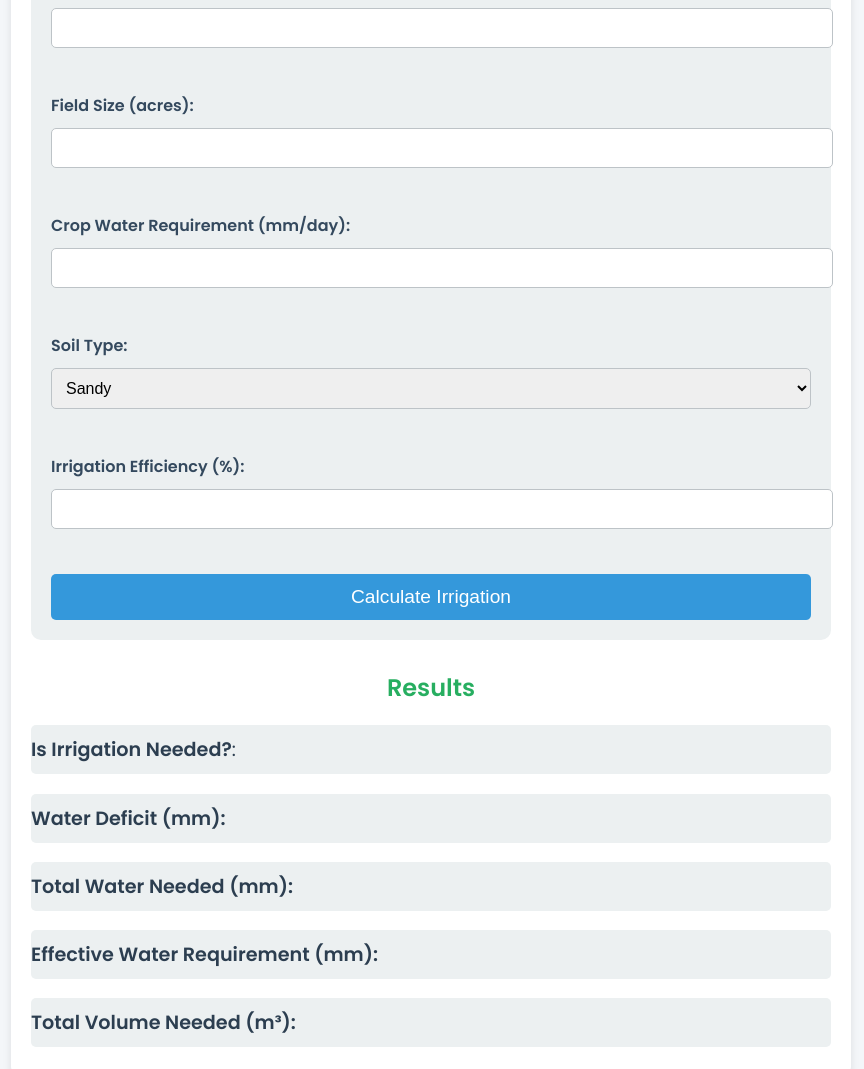
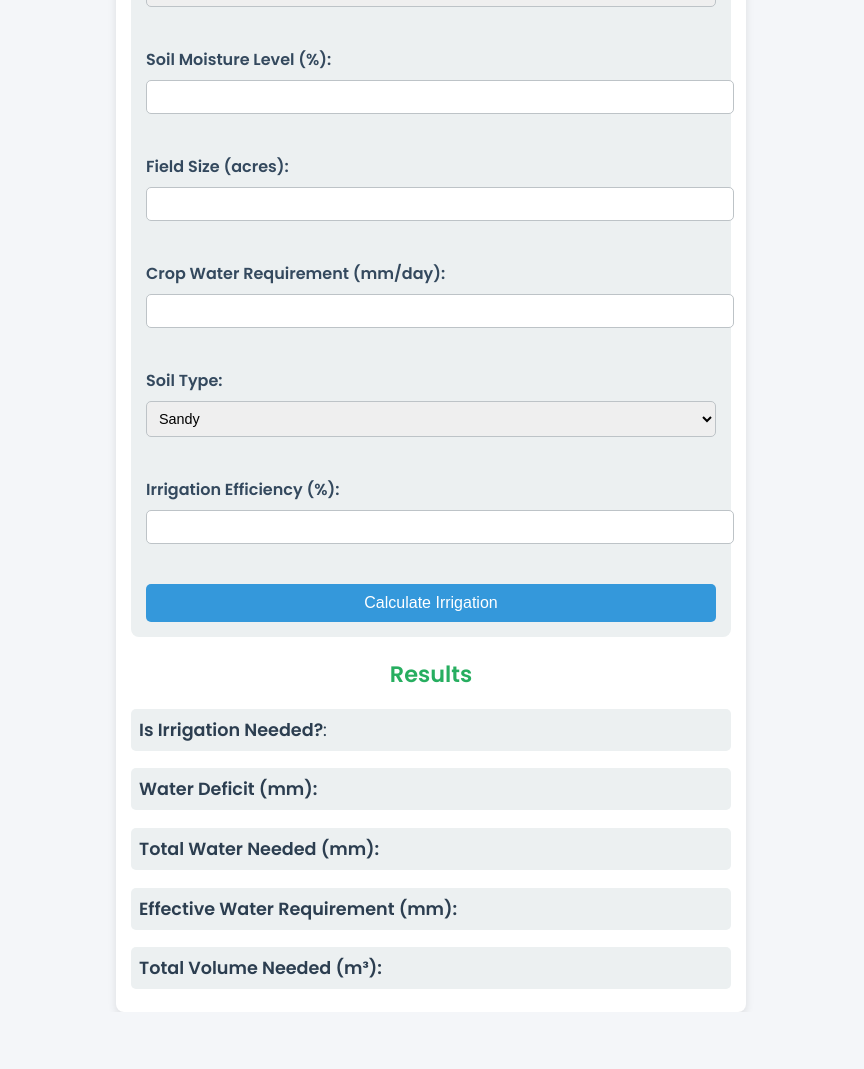
Before and after one commit to Challa395/Smart-irrigation-system--01, a plain HTML site: page index.html in a window 1280 px wide. Shown: the top 1069 px of the page, without its empty margins (209-1073 px from the left). After the commit the page ends 1012 px from the top, so only its background shows below. Drawn offline with Linux system fonts and the light colour scheme.

Commit message:
Update style.css

```diff
--- a/style.css
+++ b/style.css
@@ -11,52 +11,52 @@ body {
 }
 
 .container {
-    width: 90%;
-    max-width: 800px;
+    width: 95%;
+    max-width: 600px;  /* Reduced width to 600px */
     background-color: #fff;
-    padding: 20px;
+    padding: 15px;  /* Reduced padding */
     box-shadow: 0 4px 8px rgba(0, 0, 0, 0.1);
-    border-radius: 10px;
+    border-radius: 8px;  /* Slightly smaller border-radius */
 }
 
 header h1 {
     color: #2c3e50;
     text-align: center;
-    font-size: 2em;
-    margin-bottom: 20px;
+    font-size: 1.8em;  /* Reduced font size */
+    margin-bottom: 15px;
 }
 
 /* Form Section Styling */
 .form-section {
     background-color: #ecf0f1;
-    padding: 20px;
-    border-radius: 10px;
+    padding: 15px;  /* Reduced padding */
+    border-radius: 8px;
 }
 
 label {
     font-weight: 600;
-    margin-bottom: 10px;
+    margin-bottom: 8px;  /* Reduced margin */
     display: block;
     color: #34495e;
 }
 
 input, select {
-    width: 100%;
-    padding: 10px;
-    margin-bottom: 20px;
+    width: 100%;  /* Keep full width for better visibility */
+    padding: 8px;  /* Reduced padding */
+    margin-bottom: 15px;  /* Reduced margin */
     border: 1px solid #bdc3c7;
     border-radius: 5px;
-    font-size: 1em;
+    font-size: 0.9em;  /* Reduced font size */
 }
 
 button {
-    width: 100%;
-    padding: 12px;
+    width: 100%;  /* Full-width button */
+    padding: 10px;  /* Reduced padding */
     background-color: #3498db;
     color: white;
     border: none;
     border-radius: 5px;
-    font-size: 1.2em;
+    font-size: 1em;  /* Reduced font size */
     cursor: pointer;
     transition: background-color 0.3s ease;
 }
@@ -67,21 +67,21 @@ button:hover {
 
 /* Result Section Styling */
 .result-section {
-    margin-top: 30px;
+    margin-top: 20px;  /* Reduced margin */
 }
 
 .result-section h2 {
     color: #27ae60;
-    font-size: 1.5em;
+    font-size: 1.4em;  /* Reduced font size */
     text-align: center;
-    margin-bottom: 20px;
+    margin-bottom: 15px;
 }
 
 #results p {
-    font-size: 1.2em;
+    font-size: 1.1em;  /* Reduced font size */
     color: #2c3e50;
-    padding: 10px 0;
+    padding: 8px;  /* Reduced padding */
     background-color: #ecf0f1;
     border-radius: 5px;
-    margin-bottom: 10px;
+    margin-bottom: 8px;  /* Reduced margin */
 }
```
